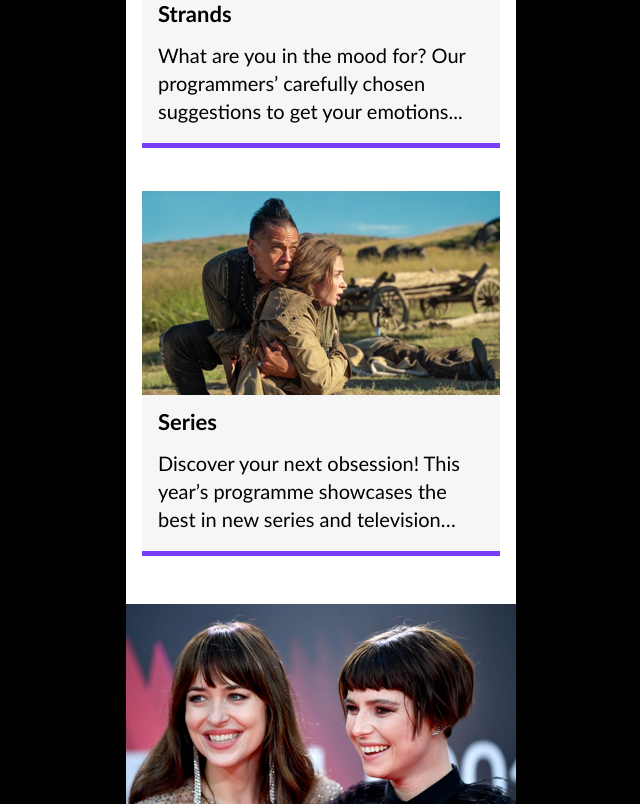
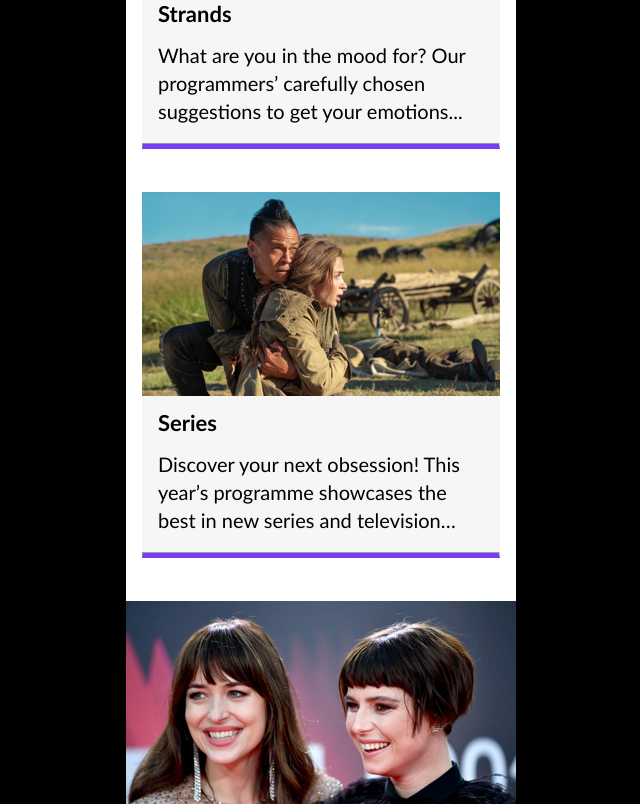
Before and after one commit to nbuntsch/examen-1-imd21, a website built with Parcel: page src/index.html in a window 1280 px wide. Shown: the part 682-1486 px from the top of the page, without its empty margins (319-959 px from the left). Built offline with nearby package versions, Linux system fonts and the light colour scheme.

Commit message:
more adjusts

```diff
--- a/src/css/main.css
+++ b/src/css/main.css
@@ -129,7 +129,7 @@ footer a {
   line-height: 24px;
 }
 
-.programm article {
+hr {
   border-bottom: 5px solid #783df6;
 }
 
@@ -141,6 +141,10 @@ footer a {
 
 .explore {
   padding: 48px 16px;
+}
+
+.programm {
+  padding-bottom: 43px;
 }
 
 .explore article {
--- a/src/index.html
+++ b/src/index.html
@@ -35,6 +35,7 @@
                 suggestions to get your emotions...
               </p>
             </div>
+            <hr />
           </article>
           <article>
             <img src="img/series.webp" alt="picture of a serie" />
@@ -45,6 +46,7 @@
                 the best in new series and television…
               </p>
             </div>
+            <hr />
           </article>
         </div>
       </section>
```
